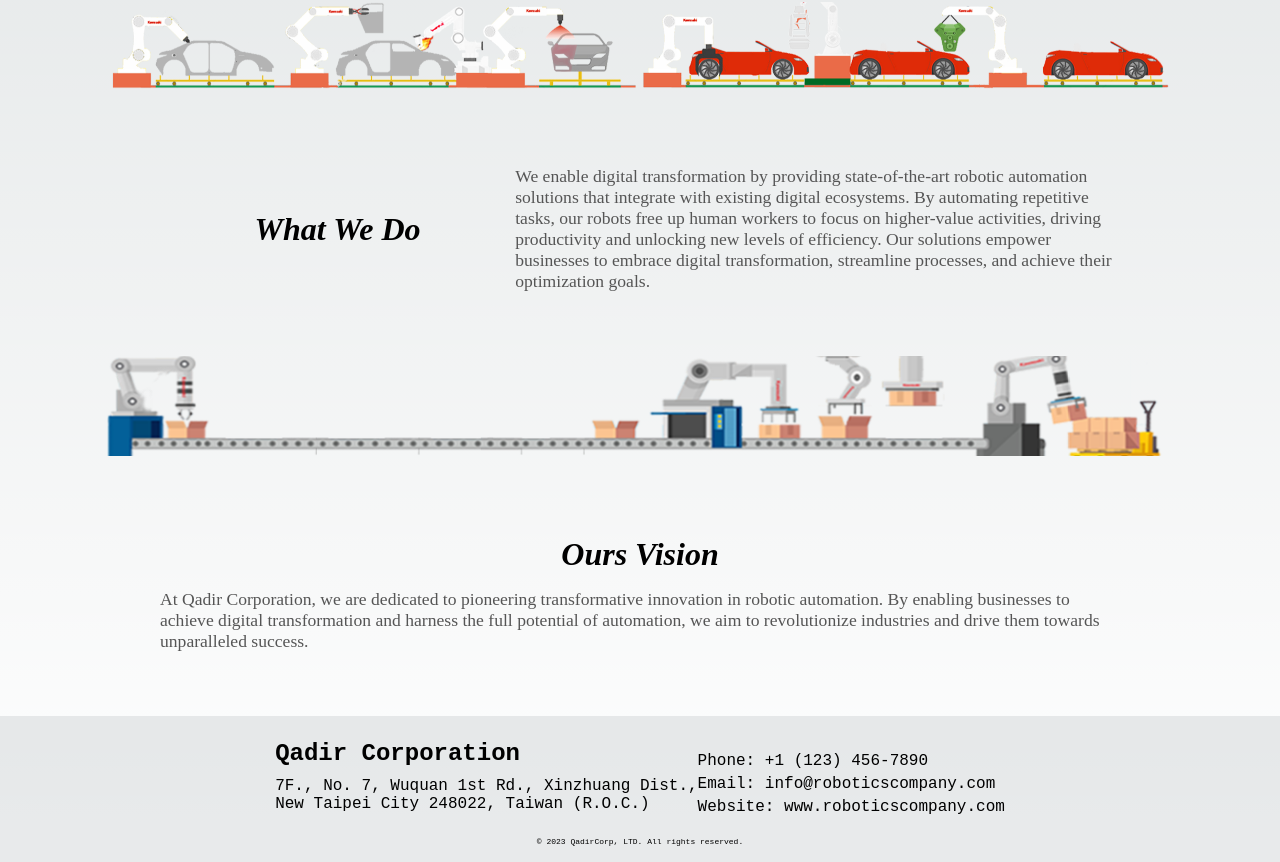
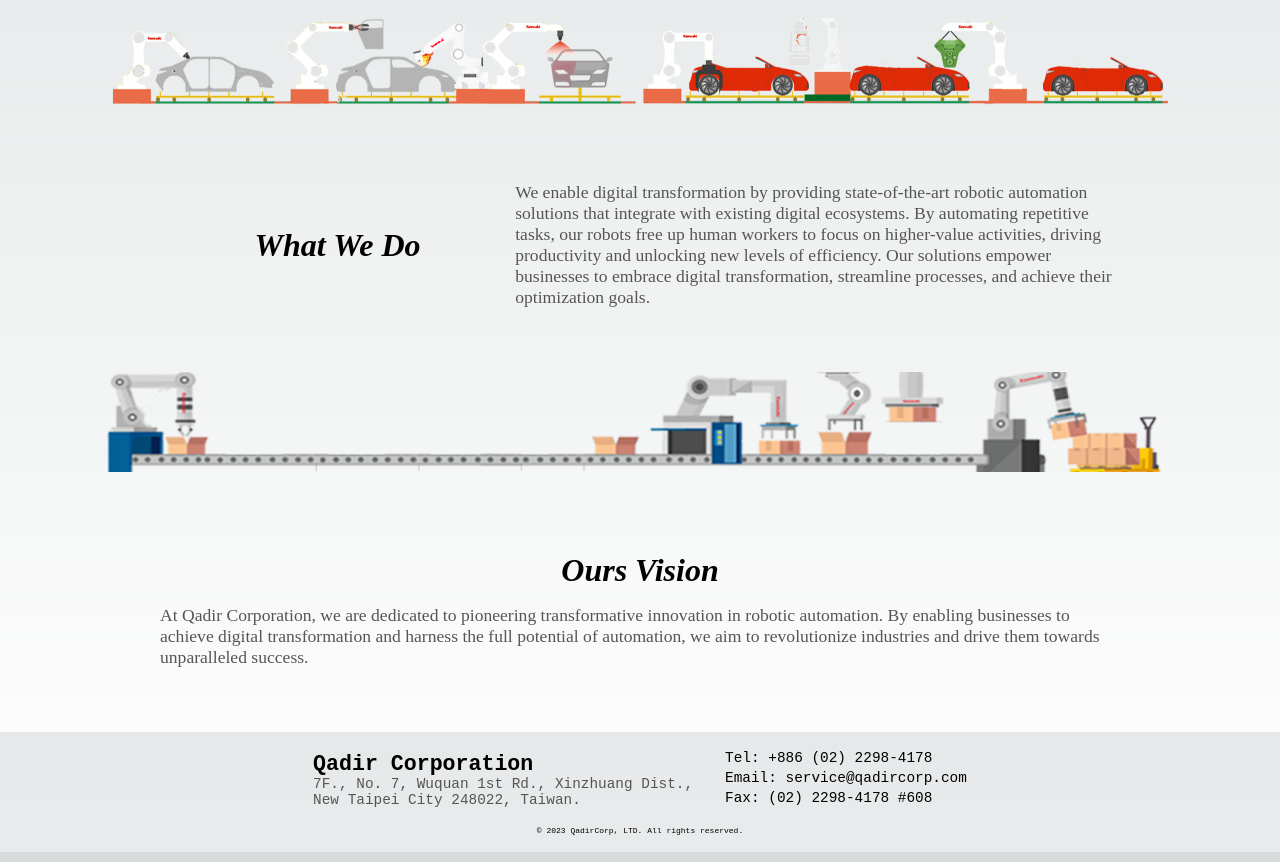
Before and after one commit to seantjjd4/qadir_website, a Next.js app: page /about in a window 1280 px wide. Shown: the part 711-1573 px from the top of the page. Built offline with nearby package versions, Linux system fonts and the light colour scheme.

Commit message:
Add: Contact

```diff
--- a/components/footer.js
+++ b/components/footer.js
@@ -7,12 +7,12 @@
                 <div className={styles.container}>
                     <div className={styles.companyInfo}>
                         <h2 className={styles.companyName}>Qadir Corporation</h2>
-                        <p className={styles.address}>7F., No. 7, Wuquan 1st Rd., Xinzhuang Dist.,<br/> New Taipei City 248022, Taiwan (R.O.C.)</p>
+                        <p className={styles.address}><a className={styles.link} href="https://goo.gl/maps/rFMEtsTF3cT9Juvh8" target="_blank" rel="noreferrer noopenner">7F., No. 7, Wuquan 1st Rd., Xinzhuang Dist.,<br/> New Taipei City 248022, Taiwan.</a></p>
                     </div>
                     <div className={styles.contactInfo}>
-                        <p className={styles.phone}>Phone: +1 (123) 456-7890</p>
-                        <p className={styles.email}>Email: info@roboticscompany.com</p>
-                        <p className={styles.website}>Website: www.roboticscompany.com</p>
+                        <p className={styles.phone}>Tel: +886 (02) 2298-4178</p>
+                        <p className={styles.email}>Email: <a className={styles.link} href="mailto:service@qadircorp.com">service@qadircorp.com</a></p>
+                        <p className={styles.fax}>Fax: (02) 2298-4178 #608</p>
                     </div>
                 </div>
                 <div>
--- a/styles/About.module.css
+++ b/styles/About.module.css
@@ -49,7 +49,7 @@
 
 .description {
   font-size: 1.1rem;
-  color: #555555;
+  color: var(--box-rgb);
 }
 
 .robot_line {
--- /dev/null
+++ b/styles/Contact.module.css
@@ -0,0 +1,98 @@
+.page {
+    height: 100vh;
+    overflow: hidden;
+}
+
+.main {
+    height: calc(100vh - 5rem - 15vh);
+    display: flex;
+    flex-direction: column;
+    justify-content: flex-start;
+    align-items: center;
+}
+
+.container {
+    position: relative;
+    display: flex;
+    flex-direction: row;
+    justify-content: center;
+    align-items: flex-start;
+}
+
+.canvas {
+    position: absolute;
+    background-color: #888888;
+    top: 10vh;
+    left: 20vw;
+    width: 35vw;
+    height: 50vh;
+}
+
+.title {
+    padding: 2rem;
+    font-size: 3.5rem;
+    width: 100%;
+    min-height: 200px;
+}
+
+.companyInfo {
+    z-index: 0;
+}
+
+.companyInfo::before {
+    content: "";
+    position: absolute;
+    width: calc(50% + 4rem);
+    height: calc(100% + 4rem);
+    background-color: rgba(180, 180, 180, 0.5);
+    border-radius: var(--border-radius);
+    top: -4rem;
+    left: -4rem;
+    z-index: -1;
+}
+
+.companyInfo h2 {
+    font-size: 2rem;
+}
+
+.companyInfo p {
+    padding-top: 1rem;
+}
+
+.link {
+    display: inline-block;
+    animation-name: bounce;
+    animation-timing-function: ease;
+}
+
+.link:hover {
+    color: #775300;
+    text-decoration: underline;
+    animation-duration: 2s;
+    animation-iteration-count: infinite;
+    animation-delay: 1s;
+}
+
+.googleMap {
+    padding-left: 2rem;
+    z-index: -1;
+}
+
+.googleMap::before {
+    content: "";
+    position: absolute;
+    background-color: rgba(255, 255, 255, 0.5);
+    border-radius: var(--border-radius);
+    width: calc(50% + 4rem);
+    height: calc(100% + 4rem);
+    bottom: -2rem;
+    right: -2rem;
+    z-index: -2;
+}
+
+/* animation */
+@keyframes bounce {
+    0%   { transform: translateY(0); }
+    50%  { transform: translateY(-8px); }
+    100% { transform: translateY(0); }
+  }
--- a/styles/Home.module.css
+++ b/styles/Home.module.css
@@ -81,6 +81,7 @@
 .subtitle {
   font-family: fantasy, monospace;
   font-size: 1.5rem;
+  color: #af8f00;
 }
 
 .left_icon {
@@ -207,6 +208,7 @@
   }
 }
 
+/* animation */
 @keyframes rotate {
   from {
     transform: rotate(360deg);
--- a/styles/components/Footer.module.css
+++ b/styles/components/Footer.module.css
@@ -7,6 +7,7 @@
   justify-content: center;
   align-items: center;
   padding: 1rem;
+  height: 15vh;
 }
 
 .container {
@@ -14,28 +15,36 @@
   flex-direction: row;
   justify-content: space-between;
   align-items: center;
+  font-size: 0.9rem;
+  padding-bottom: 1rem;
+}
+
+.companyInfo {
+  padding-right: 1rem;
 }
 
 .companyName {
-    font-size: 24px;
   font-weight: bold;
 }
 
 .address {
-    margin-top: 10px;
+  color: #555555;
 }
 
 .contactInfo {
-    margin-top: 20px;
+  padding-left: 1rem;
 }
 
 .phone,
 .email,
-  .website {
-    margin-bottom: 5px;
+.fax {
+  margin-bottom: 0.25rem;
+}
+
+.link:hover {
+  text-decoration: underline;
 }
 
 .copyright {
-    padding-top: 1rem;
   font-size: 0.5em;
 }
--- a/styles/components/Navbar.module.css
+++ b/styles/components/Navbar.module.css
@@ -7,6 +7,8 @@
     width: 100%;
     padding: 1rem 6rem;
     min-height: 5vh;
+    height: 5rem;
+    background-color: #ffffff;
 }
 
 .navlink {
@@ -17,7 +19,9 @@
     font-size: 0.95rem;
     color: black;
     height: 2rem;
-    width: 8rem;
+    width: 9rem;
+    border-color: #555555;
+    border-style: none dashed;
     transition: 1s;
 }
 
--- a/styles/globals.css
+++ b/styles/globals.css
@@ -34,7 +34,7 @@
     #00000080
   );
 
-  --box-title-rgb: #555555;
+  --box-rgb: #555555;
 
   --callout-rgb: 238, 240, 241;
   --callout-border-rgb: 172, 175, 176;
```
Also changed, not shown: components/googleMapEmbed.js (added, +12 -0 lines), pages/contact.js (+21 -6 lines). Lines whose indentation alone changed are shown as unchanged.
